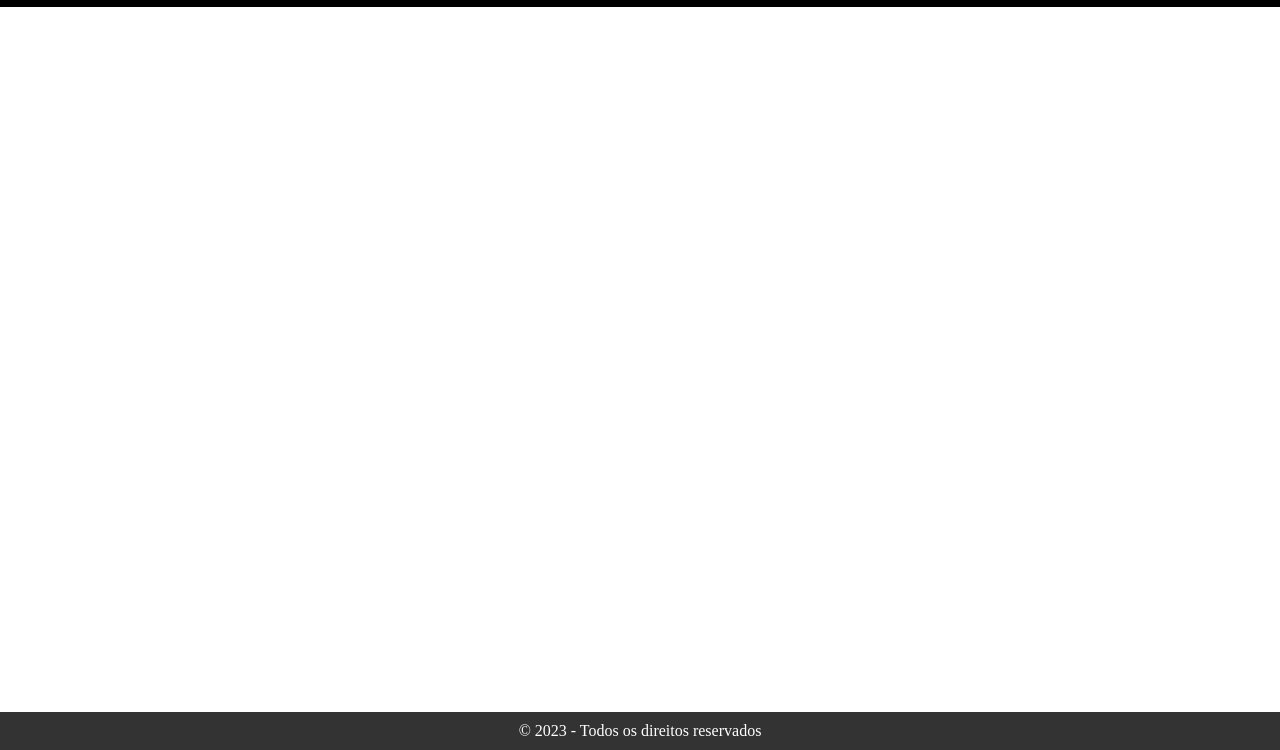
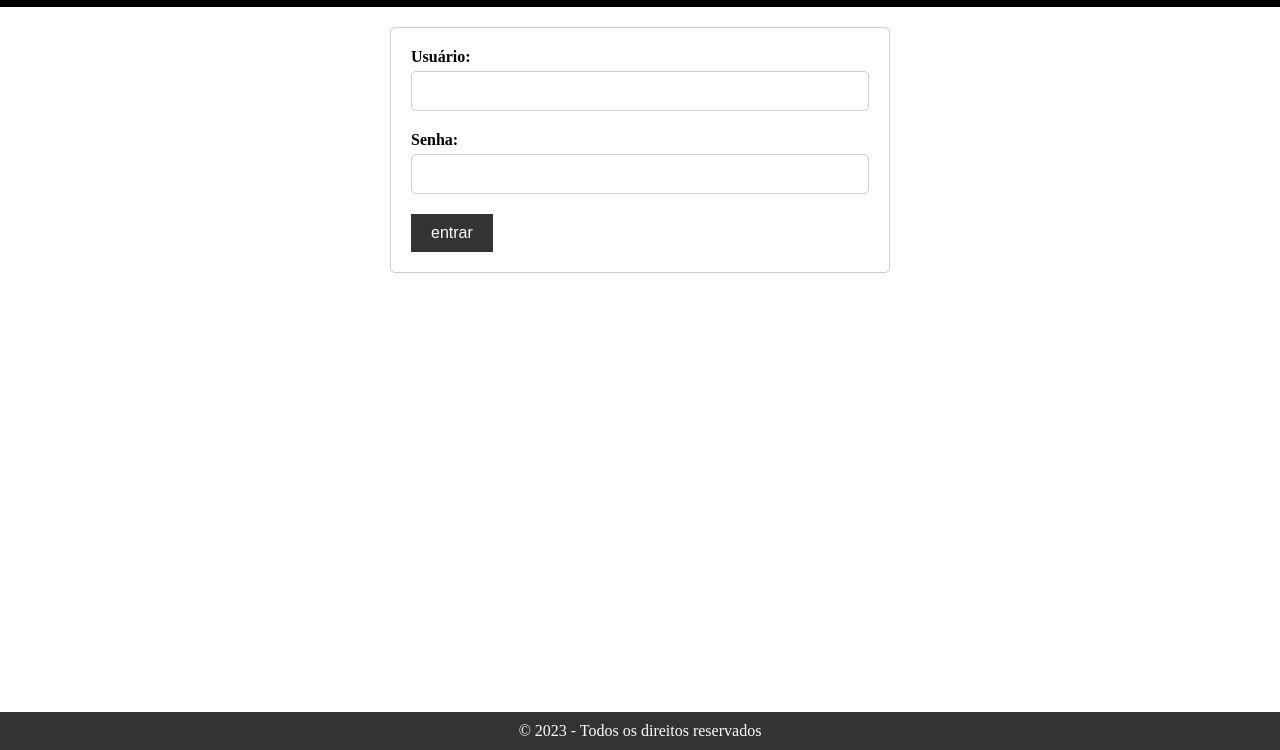
Before and after one commit to luizreboucas/login-page, a plain HTML site: page index.html in a window 1280 px wide. Shown: the part 50-800 px from the top of the page. Drawn offline with Linux system fonts and the light colour scheme.

Commit message:
criação do formulário

```diff
--- a/assets/css/style.css
+++ b/assets/css/style.css
@@ -10,6 +10,40 @@
     padding: 10px;
     text-align: center;
 }
+.formulario{
+    margin: 20px auto;
+    padding: 20px;
+    border: 1px solid #ccc;
+    max-width: 500px;
+    border-radius: 5px;
+
+}
+.label-input{
+    display: block;
+    font-weight: bold;
+    margin-bottom: 5px;
+}
+.input-form{
+    width: 100%;
+    padding: 10px;
+    margin-bottom: 20px;
+    border: 1px solid #ccc;
+    border-radius: 5px;
+    font-size: 16px;
+}
+.btn-submit{
+    background-color: #333;
+    color: white;
+    padding: 10px 20px;
+    border: none;
+    border: 5px;
+    font-size: 16px;
+    cursor: pointer;
+}
+.btn-submit:hover{
+    background-color: #555;
+}
+
 .footer{
 background-color: #333;
 color: rgb(255, 255, 255);
--- a/index.html
+++ b/index.html
@@ -11,7 +11,19 @@
     <header class="header">
         <h1 class="title-header">Página de login</h1>
     </header>
-    <section></section>
+    <section class="formulario">
+        <form action="">
+            <label class="label-input" for="usuario">Usuário:</label>
+            <input class="input-form" type="text" id="usuario" name="usuario" required/>
+
+            <label class="label-input" for="senha">Senha:</label>
+            <input class="input-form" type="passsword" id="senha" name="senha"/>
+
+            <label for="submit"></label>
+            <input class="btn-submit" type="submit" value="entrar">
+
+        </form>
+    </section>
     <footer class="footer">
         <p>&copy; 2023 - Todos os direitos reservados</p>
     </footer>
```
